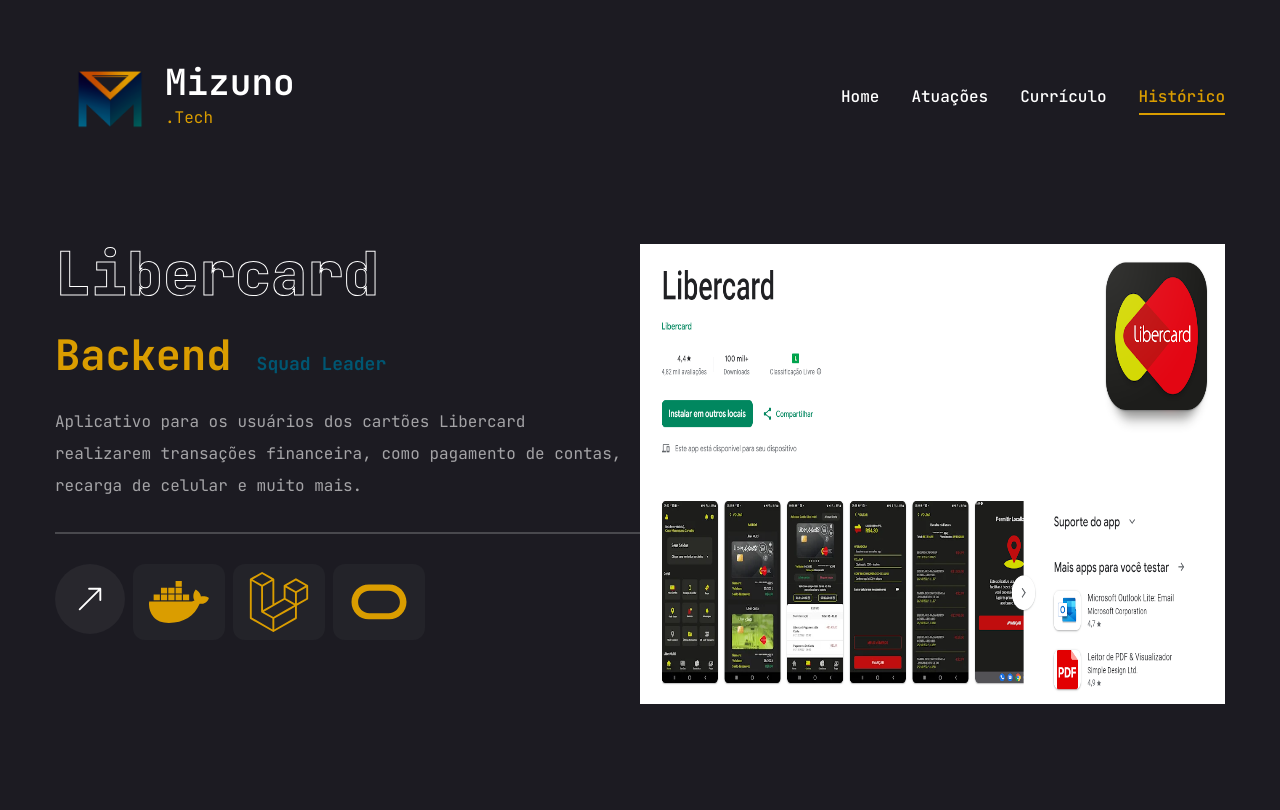
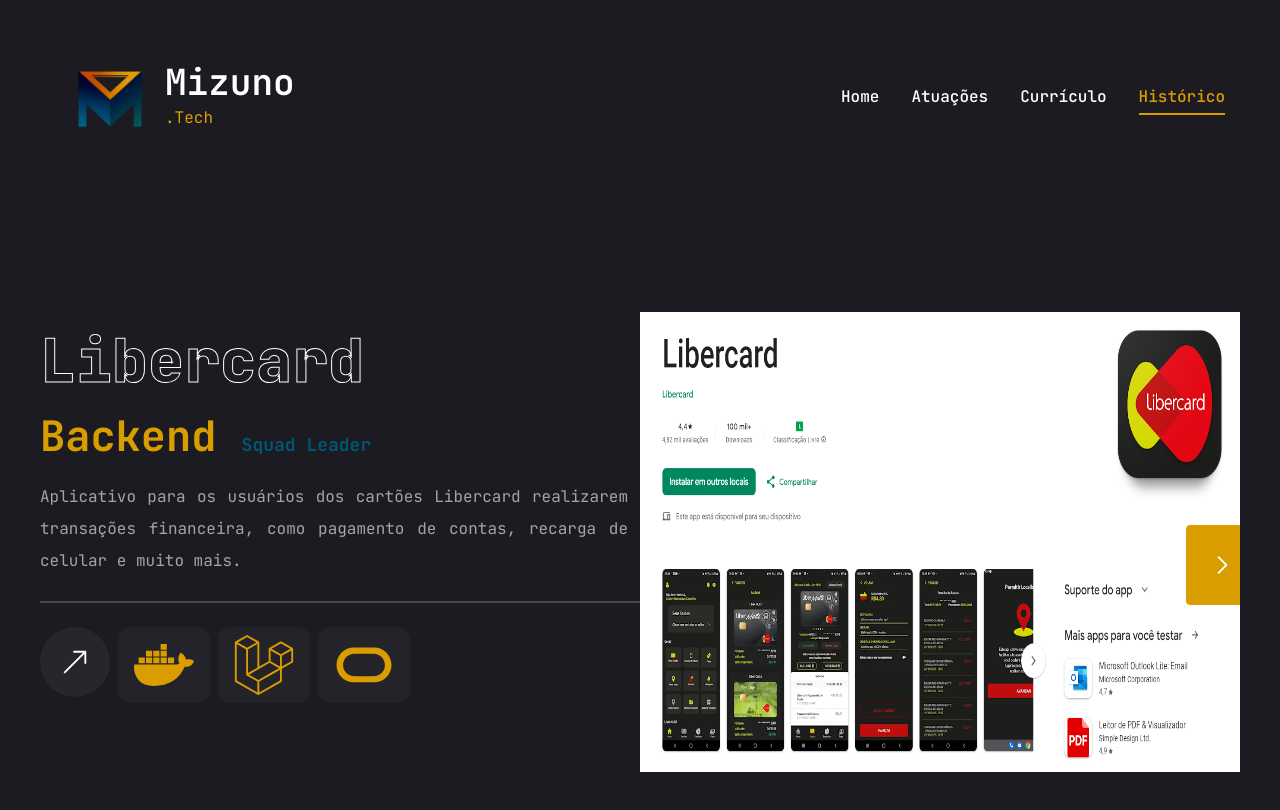
Before and after one commit to Caio-mizuno/portfolio-v2, a Next.js app: page /work in a window 1280 px wide. Shown: the top 810 px of the page. Built offline with nearby package versions, Linux system fonts and the light colour scheme.

Commit message:
update - melhorias na informação do carrossel

```diff
--- a/app/css/app.css
+++ b/app/css/app.css
@@ -12,6 +12,35 @@
     );
 }
 
-.filter-shadow{
+.filter-shadow {
     filter: drop-shadow(4px 2px 2px #005672);
 }
+
+@keyframes moveXleft {
+    0% {
+        transform: translateX(-30px); /* Posição inicial em x = -10 */
+    }
+    100% {
+        transform: translateX(0px); /* Posição final em x = 10 */
+    }
+}
+@keyframes moveXright {
+    0% {
+        transform: translateX(30px); /* Posição inicial em x = -10 */
+    }
+    100% {
+        transform: translateX(0px); /* Posição final em x = 10 */
+    }
+}
+
+.moving-div-left {
+    width: auto;
+    height: auto;
+    animation: moveXleft 6s cubic-bezier(1, -0.54, 0.34, 0.85) infinite alternate;
+}
+/* Aplica a animação na div */
+.moving-div-right {
+    width: auto;
+    height: auto;
+    animation: moveXright 6s cubic-bezier(1, -0.54, 0.34, 0.85) infinite alternate;
+}
--- a/app/work/page.jsx
+++ b/app/work/page.jsx
@@ -2,7 +2,14 @@
 
 import { delay, motion } from "framer-motion";
 import React, { useState } from "react";
-import { Swiper, SwiperSlide } from "swiper/react";
+import { Swiper, SwiperSlide, useSwiper } from "swiper/react";
+import { Navigation, Pagination, Scrollbar, A11y } from "swiper/modules";
+// Import Swiper styles
+import "swiper/css";
+import "swiper/css/navigation";
+import "swiper/css/pagination";
+import "swiper/css/scrollbar";
+
 import "swiper/css";
 import projects from "@/components/Utils/Projects";
 import {
@@ -18,7 +25,9 @@
   wordpress,
 } from "@/components/Utils/Skills";
 
-import { BsArrowUpRight, BsGithub } from "react-icons/bs";
+import { BsArrowDownRight, BsArrowUpRight } from "react-icons/bs";
+import { GoChevronLeft, GoChevronRight } from "react-icons/go";
+
 import {
   Tooltip,
   TooltipContent,
@@ -28,14 +37,27 @@
 
 import Link from "next/link";
 import Image from "next/image";
+import { Button } from "@/components/Ui/button";
 
 const Work = () => {
   const [project, setProject] = useState(projects[0]);
+  const [isBeginning, setIsBeginning] = useState(true);
+  const [isEnd, setIsEnd] = useState(true);
 
   const handleSlideChange = (swiper) => {
     const currentIndex = swiper.activeIndex;
     setProject(projects[currentIndex]);
+    setIsBeginning(swiper.isBeginning);
+    setIsEnd(swiper.isEnd);
   };
+
+  const handleInitSwiper = (swiperHook) => {
+    swiperRef.current = swiperHook;
+    setIsBeginning(swiperHook.isBeginning);
+    setIsEnd(swiperHook.isEnd);
+  };
+
+  const swiperRef = React.useRef(null);
 
   return (
     <motion.div
@@ -44,13 +66,13 @@
         opacity: 1,
         transition: { delay: 2.4, duration: 0.4, ease: "easeInOut" },
       }}
-      className="min-h-[80vh] flex flex-col  justify-center py-12 xl:px-0"
+      className="min-h-[100vh] flex flex-col  justify-center py-12 xl:px-0"
     >
-      <div className="container mx-auto">
+      <div className="container mx-auto swiper">
         <div className="flex flex-col xl:flex-row">
-          <div className="w-full xl:w-[50%] xl:h-[460px] flex flex-col gap-6 xl:justify-between order-2 xl:order-none">
+          <div className="w-full xl:w-[50%]  flex flex-col gap-6 xl:justify-between order-2 xl:order-none ">
             {/* content */}
-            <div className="flex flex-col gap-[30px] h-[50%]">
+            <div className="flex flex-col gap-6 h-[50%] lg:text-justify text-center justify-center mt-16">
               {/* outline num */}
               <div className="text-6xl leading-none font-extrabold text-transparent text-outline">
                 {project.title}
@@ -66,13 +88,13 @@
               <p className="text-white/60 xl:w-[98%]">{project.description}</p>
               <div className="border border-white/20"></div>
 
-              <ul className="w-full flex flex-row gap-2 max-w-[300px]">
+              <ul className="w-full flex flex-row gap-2 max-w-[300px] ">
                 <div className="w-full flex justify-end">
                   <Link href={project.href}>
                     <TooltipProvider delayDuration={100}>
                       <Tooltip>
-                        <TooltipTrigger className="w-[70px] h-[70px] rounded-full bg-white/5 flex justify-center items-center group">
-                          <BsArrowUpRight className="text-white text-3xl group-hover:text-accent" />
+                        <TooltipTrigger className="md:w-[70px] md:h-[70px] w-[50px] h-[50px]  rounded-full bg-white/5 flex justify-center items-center group">
+                          <BsArrowUpRight className="text-white xl:text-3xl md:text-5xl text-4xl  group-hover:text-accent" />
                         </TooltipTrigger>
                         <TooltipContent>
                           <p>Visitar</p>
@@ -87,7 +109,7 @@
                       <TooltipProvider delayDuration={100}>
                         <Tooltip>
                           <TooltipTrigger className="px-4 py-2 bg-[#232329] rounded-xl justify-center items-center group text-accent">
-                            <div className="text-6xl group-hover:text-accent transition-all duration-300 filter-shadow">
+                            <div className=" xl:text-6xl md:text-5xl text-4xl  group-hover:text-accent transition-all duration-300 filter-shadow">
                               {item.icon}
                             </div>
                           </TooltipTrigger>
@@ -102,17 +124,55 @@
               </ul>
             </div>
           </div>
+          {/* Swipper */}
           <div className="w-full xl:w-[50%]">
             <Swiper
               spaceBetween={30}
               slidesPerView={1}
-              className="xl:h-[520px] mb-12"
+              className="xl:h-[520px] mb-12 z-0"
+              onBeforeInit={handleInitSwiper}
+              onSwiper={(swiper) => console.log(swiper)}
               onSlideChange={handleSlideChange}
+              onAutoplay={delay(5000)}
+              modules={[Navigation, Pagination, Scrollbar, A11y]}
             >
+              {/* PREV */}
+
+              {!isBeginning && (
+                <Button
+                  variant="outline"
+                  size="lg"
+                  onClick={() => swiperRef.current.slidePrev()}
+                  className="moving-div-left uppercase flex items-center gap-2 bg-accent md:h-[80px] h-[40px] p-[5px] md:p-[20px]  rounded-sm absolute md:top-[41%] top-[43%]  z-[2] md:left-[-3%] left-[-1%] "
+                >
+                  <span>
+                    <GoChevronLeft
+                      className="text-white
+                      bg-accent lg:text-3xl text-xl"
+                    />
+                  </span>
+                </Button>
+              )}
+              {/* NEXT */}
+              {!isEnd && (
+                <Button
+                  variant="outline"
+                  size="lg"
+                  onClick={() => swiperRef.current.slideNext()}
+                  className="moving-div-right uppercase flex items-center gap-2 bg-accent md:h-[80px] h-[40px] p-[5px] md:p-[20px]  rounded-sm absolute md:top-[41%] top-[43%] z-[2] md:right-[-3%] right-[-1%] "
+                >
+                  <span>
+                    <GoChevronRight
+                      className="text-white
+                    bg-accent lg:text-3xl text-xl"
+                    />
+                  </span>
+                </Button>
+              )}
               {projects.map((project, index) => {
                 return (
                   <SwiperSlide key={index}>
-                    <div className="w-full h-[460px] relative group flex justify-center items-center bg-pink-50/20">
+                    <div className="w-full lg:h-[460px] h-[260px]  relative group flex justify-center items-center bg-pink-50/20">
                       {/* overlay */}
                       <div></div>
                       {/* image */}
@@ -121,7 +181,7 @@
                           alt="projeto"
                           src={project.image}
                           fill
-                          className=""
+                          className="lg:object-fill object-contain"
                           sizes="(max-width: 768px) 100vw, (max-width: 1200px) 100vw, 100vw"
                           priority
                         />
```
